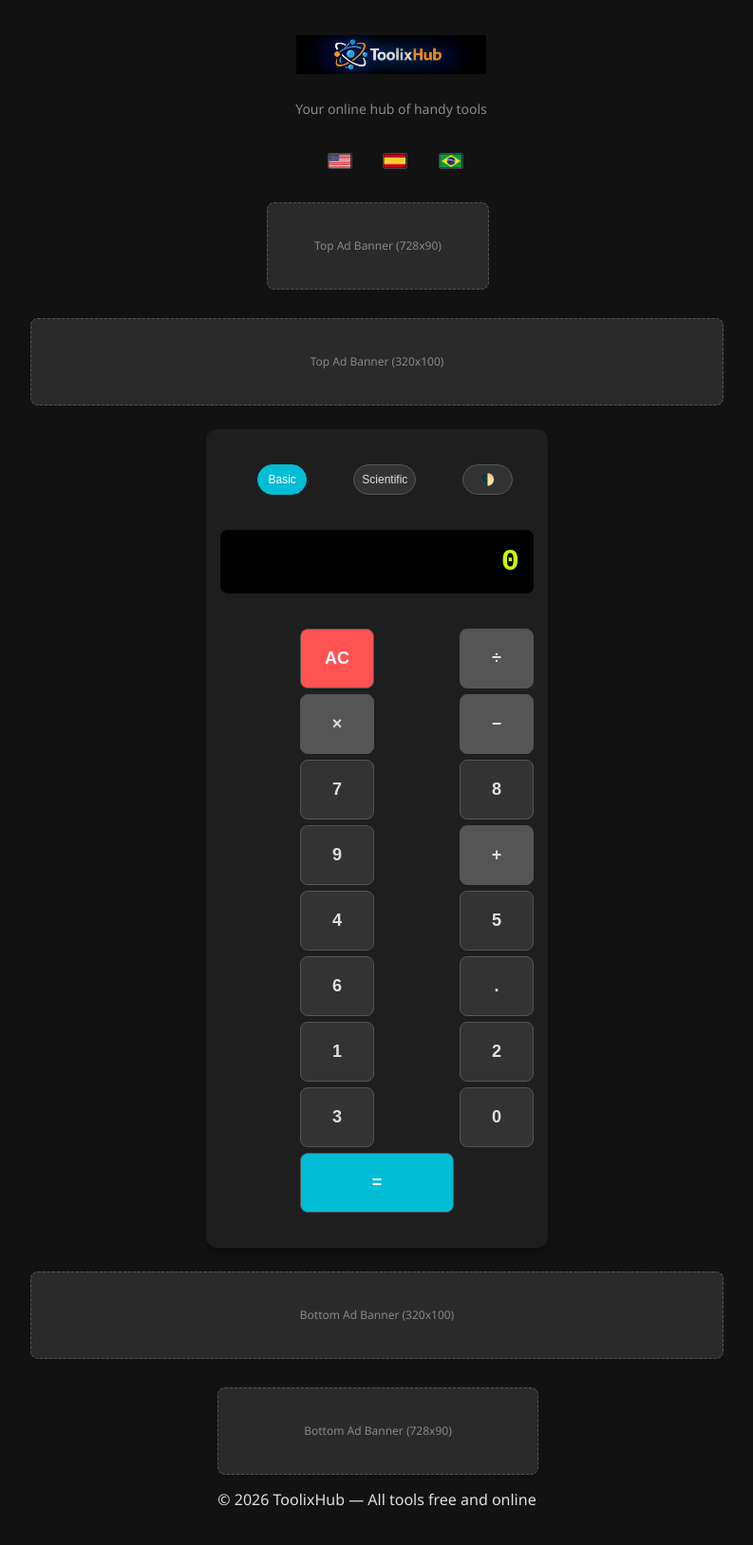
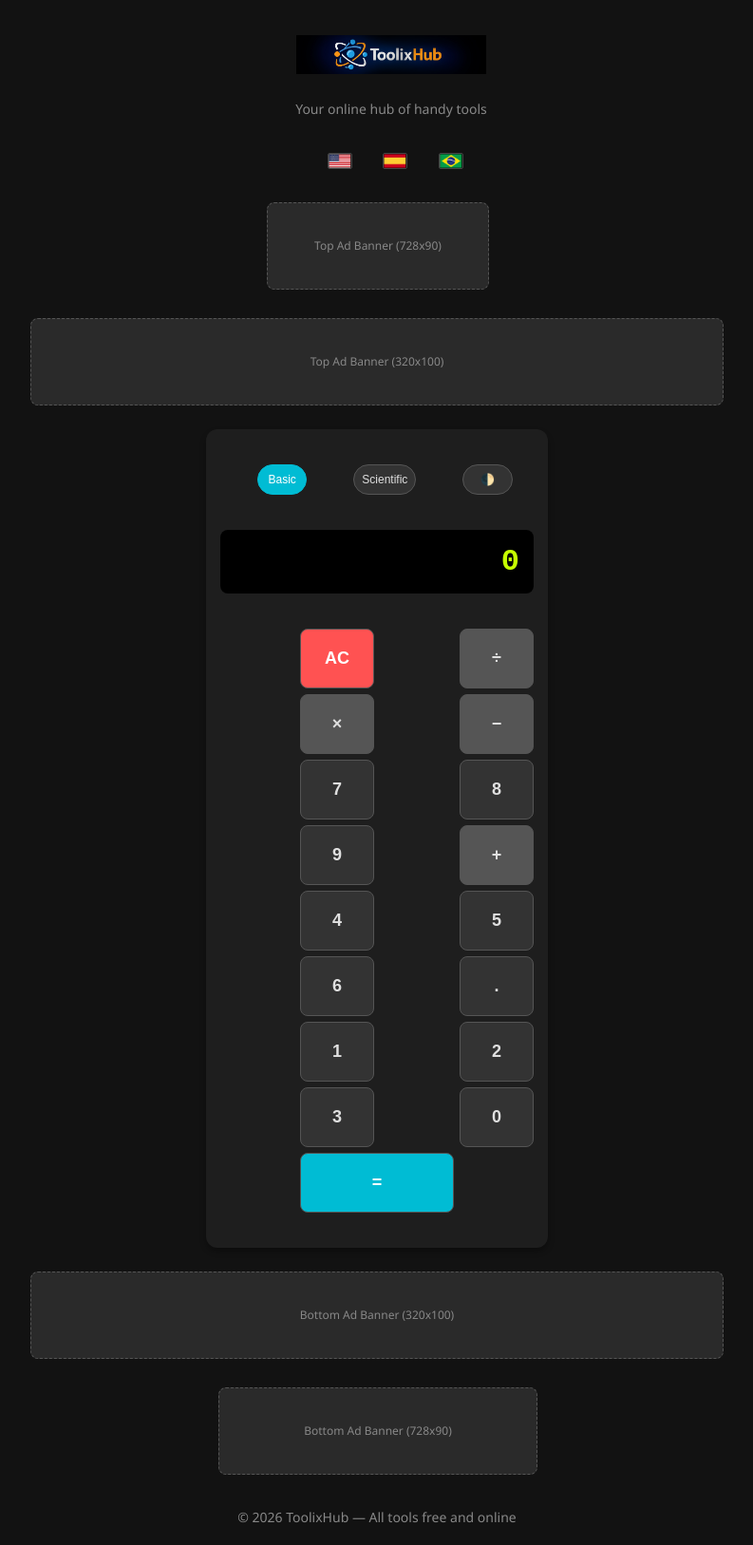
Before and after one commit to toolixhub-app/toolixhub, a Jekyll site: the page calculator.html, which Jekyll copies as it is, in a window 1280 px wide. Shown: the whole page at 95% size, without its empty margins (243-1036 px from the left). Built offline with Jekyll 4.4.1, drawn with Linux system fonts in a browser that asks for light colours; before the commit the page ends 1590 px from its top, so only the background shows below that.

Commit message:
Update style.css

```diff
--- a/css/style.css
+++ b/css/style.css
@@ -96,19 +96,19 @@ header p {
   border: 1px dashed var(--border-color);
 }
 
-/* --- container da calculadora --- */
+/* --- CONTAINER CALCULADORA --- */
 .main-container {
   background: var(--container-bg);
   padding: 15px;
   margin: 10px auto;
   border-radius: 12px;
   box-shadow: 0 4px 6px rgba(0,0,0,0.3);
-  width: 95%; /* Ajuste para preencher melhor a tela */
-  max-width: 360px; /* Um pouco mais largo */
+  width: 95%;
+  max-width: 360px;
   box-sizing: border-box;
 }
 
-/* --- CALCULADORA --- */
+/* --- BOTÕES DE MODO --- */
 .toggle-row {
   display: flex;
   gap: 10px;
@@ -124,6 +124,7 @@ header p {
   padding: 8px;
   cursor: pointer;
   font-size: 12px;
+  transition: background 0.2s;
 }
 
 .btn-toggle.active {
@@ -145,7 +146,7 @@ header p {
   font-weight: bold;
 }
 
-/* --- GRADE DE BOTÕES --- */
+/* --- GRADE DE BOTÕES (GRID) --- */
 .calc-buttons {
   display: grid;
   gap: 6px;
@@ -159,8 +160,8 @@ header p {
   background-color: var(--btn-bg);
   color: var(--text-color);
   border: 1px solid var(--border-color);
-  padding: 20px 0; /* Padding vertical aumentado */
-  font-size: 18px; /* Fonte aumentada */
+  padding: 20px 0;
+  font-size: 18px;
   font-weight: bold;
   border-radius: 8px;
   cursor: pointer;
@@ -168,16 +169,21 @@ header p {
   display: flex;
   align-items: center;
   justify-content: center;
-  width: 100%; /* Força preenchimento da célula */
+  width: 100%;
   box-sizing: border-box;
 }
 
 .btn-calc:hover { background-color: var(--btn-hover); }
 
-/* Tamanho de fonte reduzido para botões científicos */
 .btn-calc.sci { font-size: 14px; }
-
-/* Botões Especiais */
 .btn-calc.op { background-color: var(--special-btn-bg); }
 .btn-calc.ac { background-color: var(--ac-btn-bg); color: #fff; }
 .btn-calc.equal { background-color: var(--accent-color); color: #fff; grid-column: span 2; }
+
+/* --- FOOTER --- */
+footer {
+  text-align: center;
+  padding: 20px;
+  color: var(--secondary-text);
+  font-size: 14px;
+}
```
